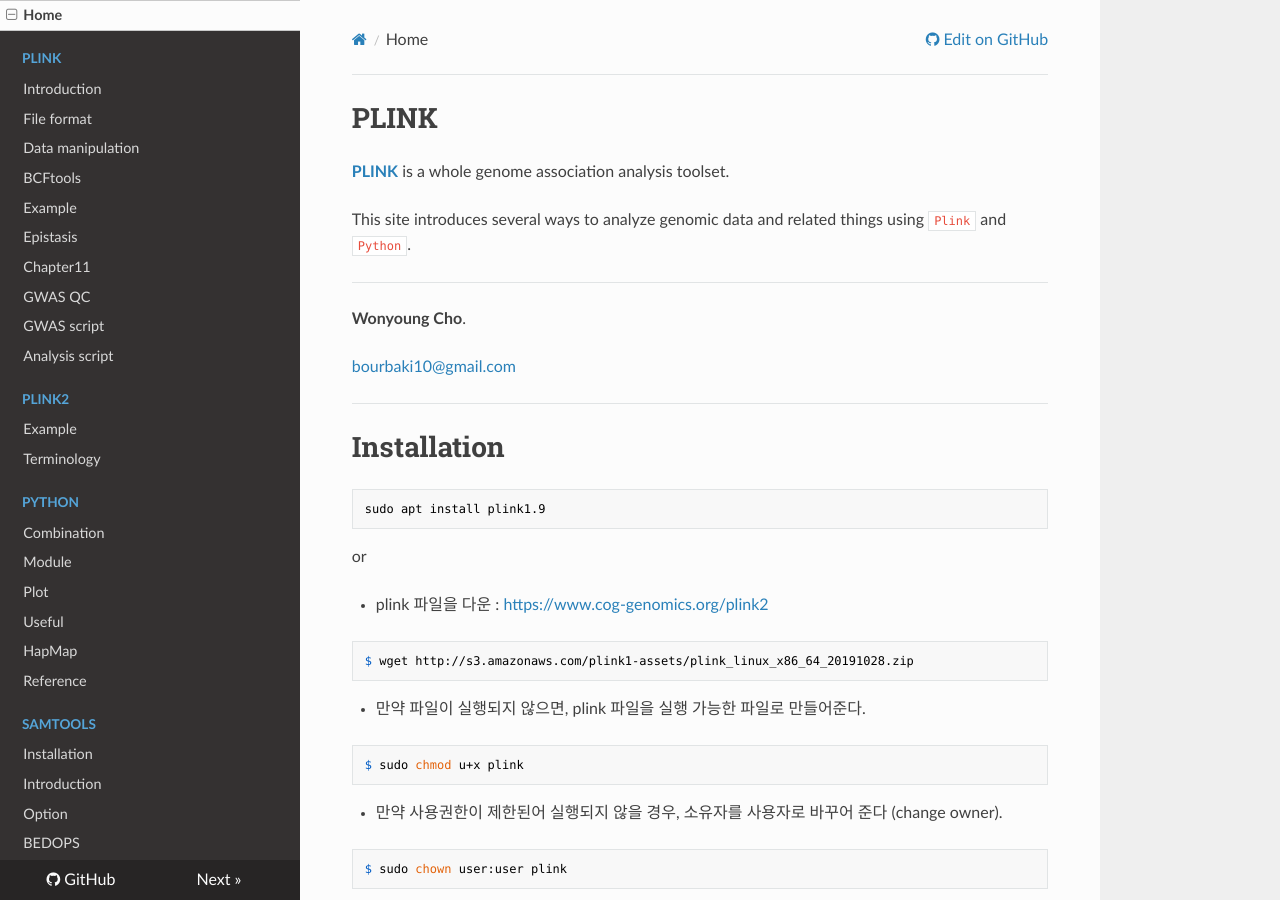
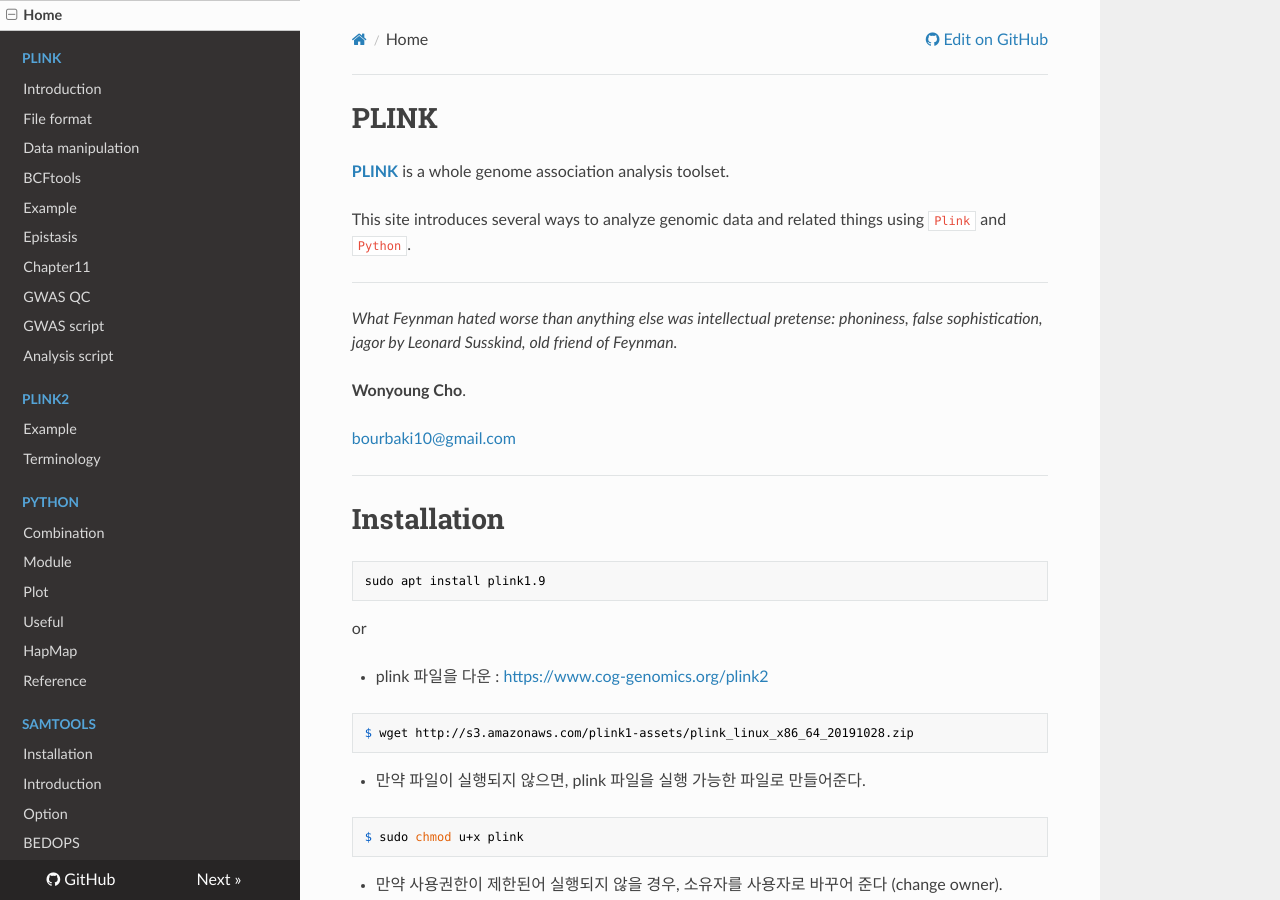
Before and after one commit to WonyoungCho/plink, an MkDocs documentation site: the page built from docs/index.md, in a window 1280 px wide and 900 px high. Built offline with MkDocs 1.6.1, drawn with Linux system fonts in a browser that asks for light colours; nearby versions of some CDN libraries; old or Windows-style settings are respelled for this version of MkDocs.

Commit message:
Update index.md

```diff
--- a/docs/index.md
+++ b/docs/index.md
@@ -5,6 +5,7 @@
 This site introduces several ways to analyze genomic data and related things using `Plink` and `Python`.
 
 ---
+*What Feynman hated worse than anything else was intellectual pretense: phoniness, false sophistication, jagor by Leonard Susskind, old friend of Feynman.*
 
 **Wonyoung Cho**.
 
```
